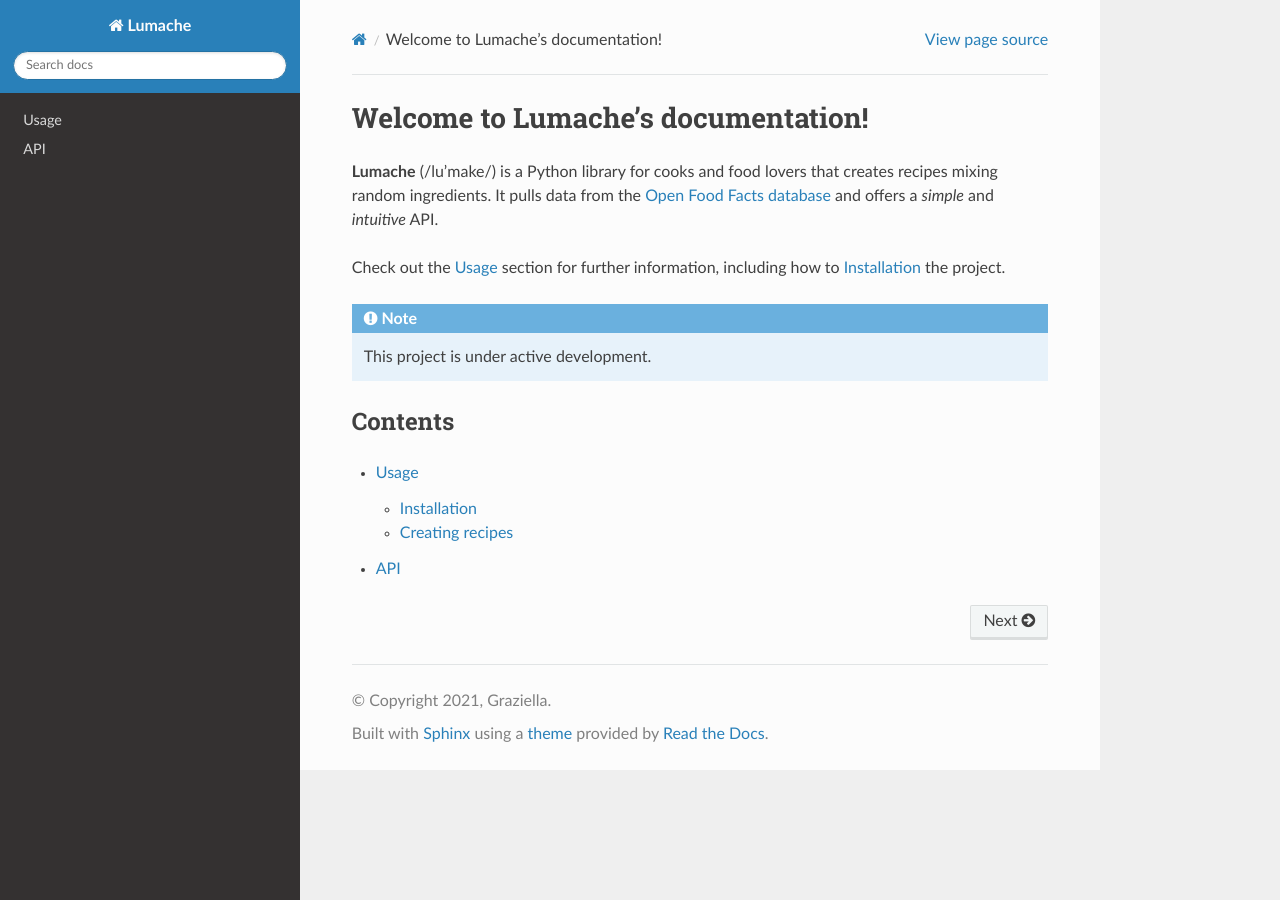
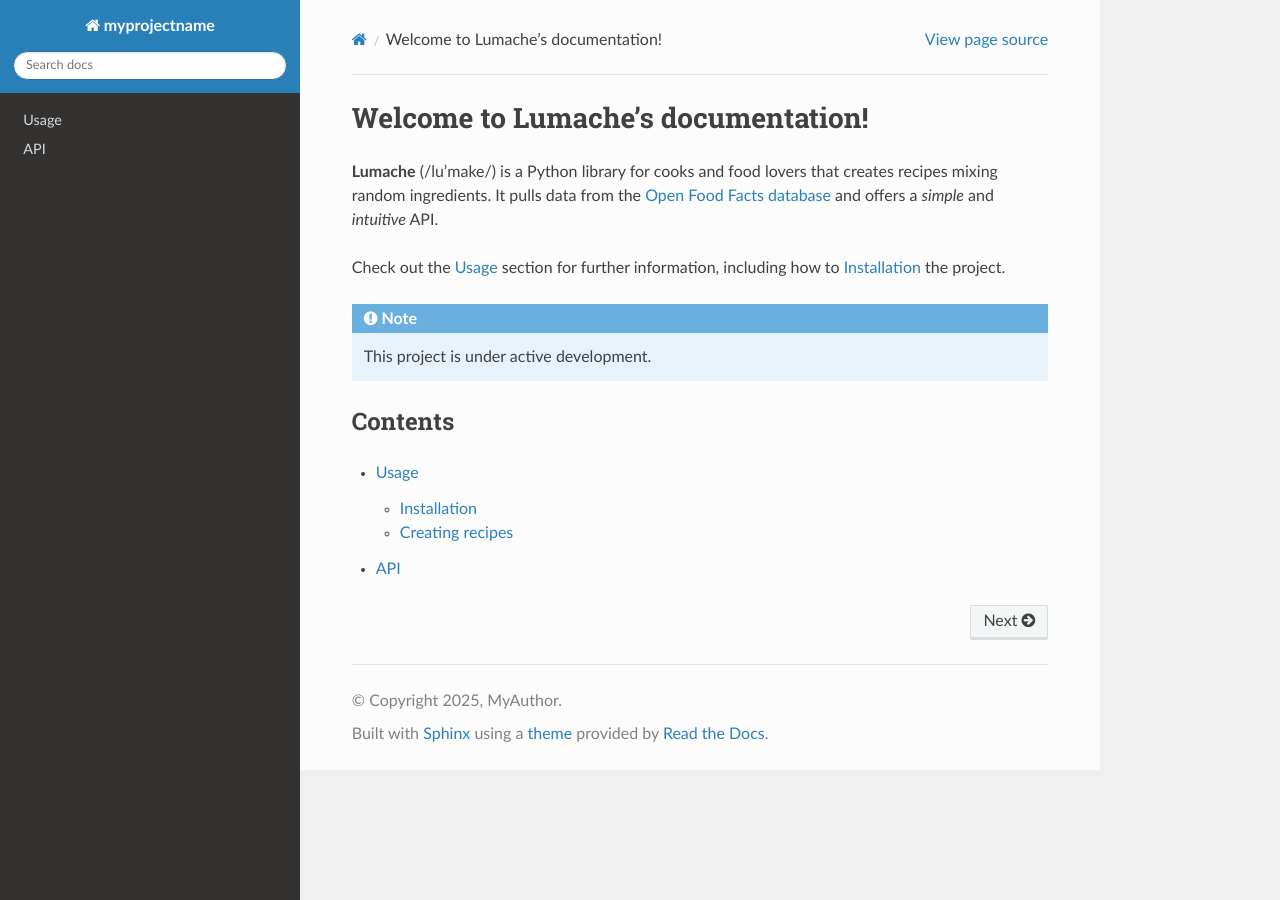
Before and after one commit to zhiqing-xiao/helloreadthedocs, a Sphinx documentation site: the page built from docs/source/index.rst, in a window 1280 px wide. Built offline with Sphinx 7.4.7 and the Read the Docs theme 3.1.0, drawn with Linux system fonts in a browser that asks for light colours.

Commit message:
Update conf.py

```diff
--- a/docs/source/conf.py
+++ b/docs/source/conf.py
@@ -2,9 +2,9 @@
 
 # -- Project information
 
-project = 'Lumache'
-copyright = '2021, Graziella'
-author = 'Graziella'
+project = 'myprojectname'
+copyright = '2025, MyAuthor'
+author = 'MyAuthor'
 
 release = '0.1'
 version = '0.1.0'
```
